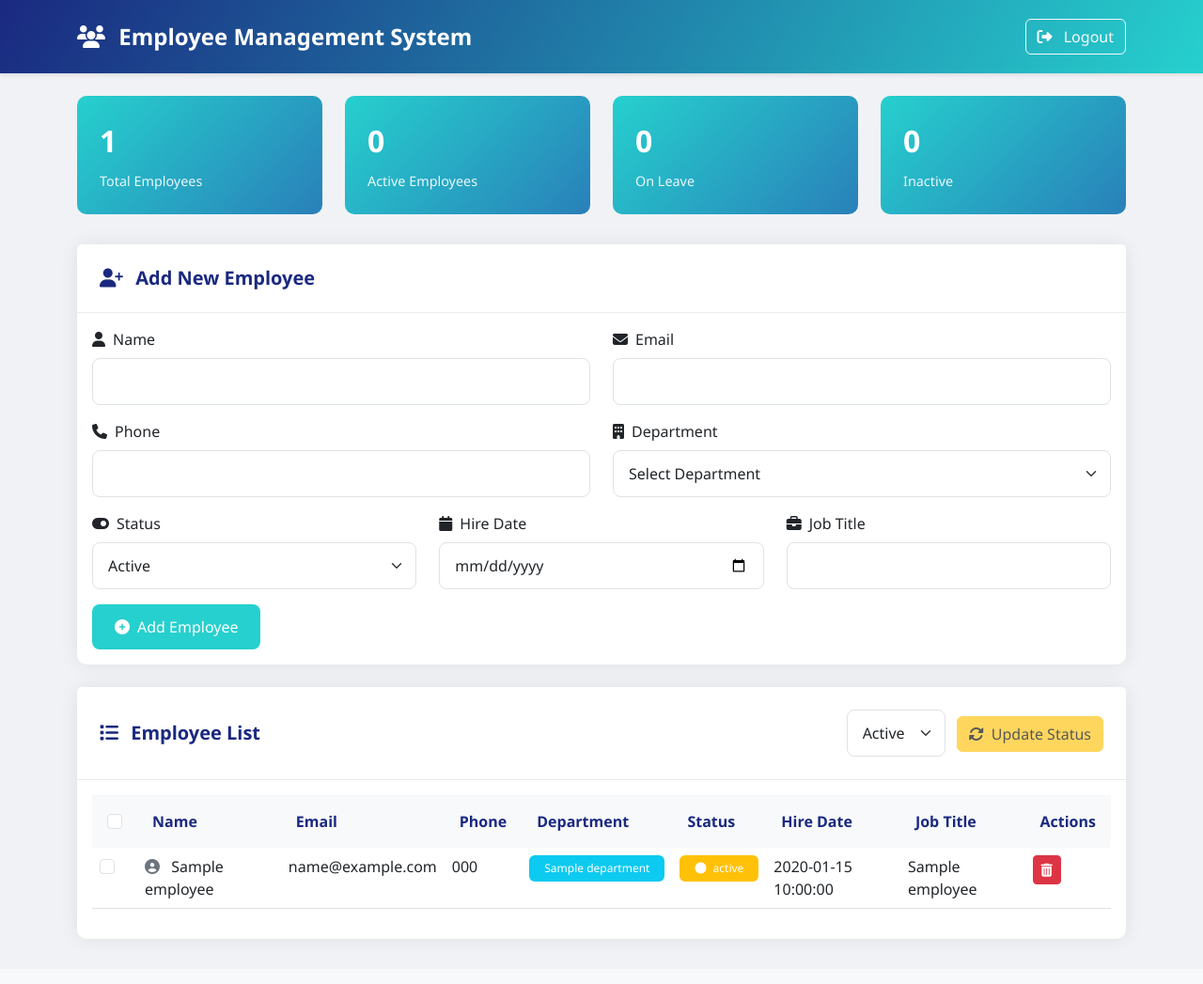
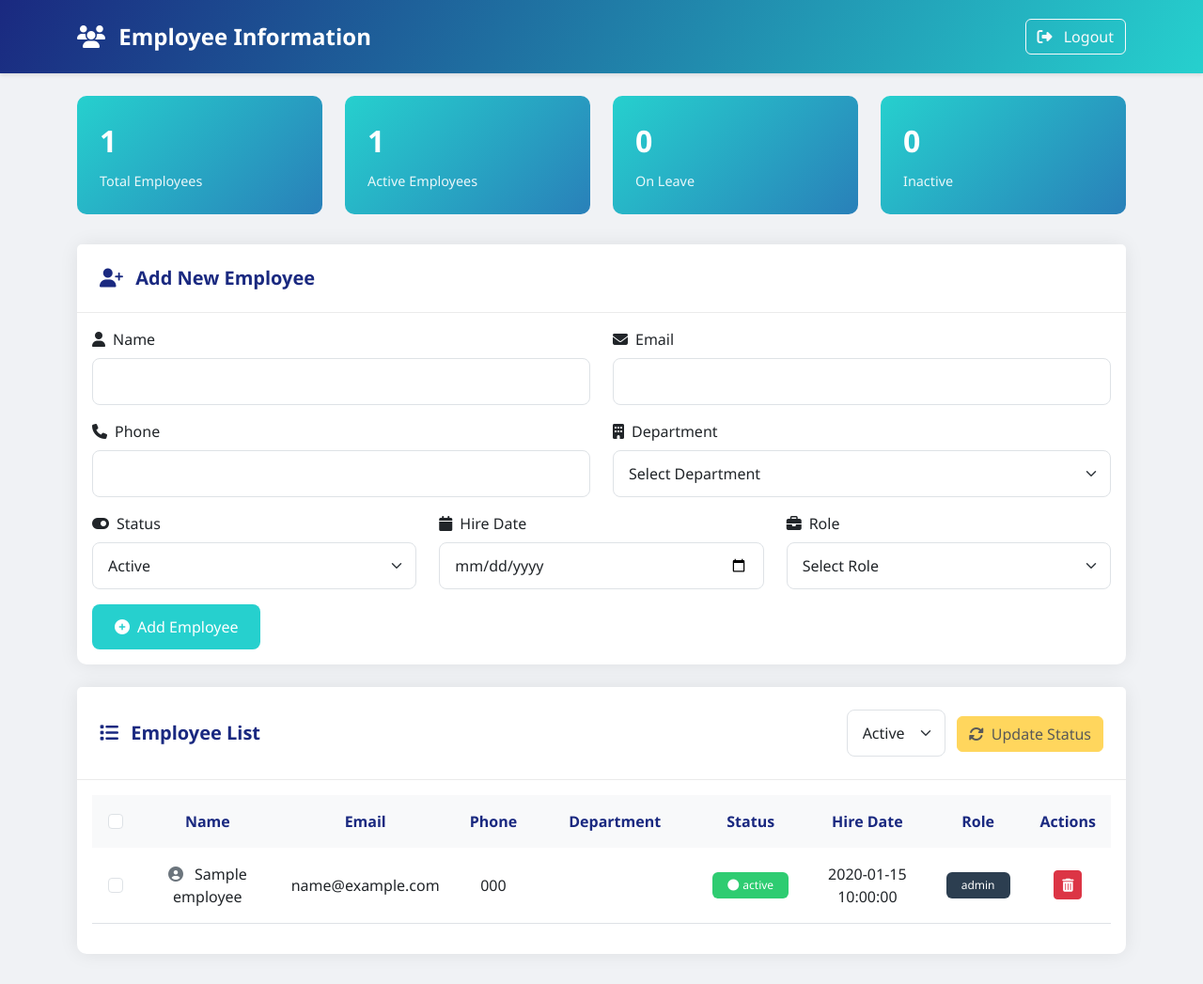
Before and after one commit to ChristoperDaniel/warehousemanagement, a CodeIgniter 4 app: the page made by app/Views/employee.php in a window 1280 px wide. Shown: the whole page at 94% size. Before the commit the page ends 1006 px from the top, so only its background shows below. Run offline with PHP 8.4 and a stand-in for CodeIgniter, Linux system fonts and the light colour scheme; the template is opened without the code that fills it: most values are stand-ins (such as "Sample title", 1, 10 or a date in 2020); some libraries are stand-ins or nearby versions.

Commit message:
edit employee

```diff
--- a/app/Models/Employee.php
+++ b/app/Models/Employee.php
@@ -9,7 +9,7 @@ class Employee extends Model
     protected $table = 'employee';
     protected $primaryKey = 'id';
     protected $allowedFields = [
-        'name', 'email', 'phone', 'department', 'status', 'hire_date', 'job_title',
+        'name', 'email', 'phone', 'department', 'status', 'hire_date', 'role',
     ];
     protected $useTimestamps = true; // Untuk created_at dan updated_at otomatis
 
--- a/app/Views/employee.php
+++ b/app/Views/employee.php
@@ -89,9 +89,80 @@
             padding: 1rem;
             font-weight: 600;
             color: var(--primary-color);
+            text-align: center; /* Center align header */
+            vertical-align: middle;
+        }
+        .table tbody td {
+            text-align: center; /* Center align all table cells */
+            vertical-align: middle;
+            padding: 1rem;
+        }
+
+        /* Adjust checkbox column */
+        .table th:first-child,
+        .table td:first-child {
+            width: 50px;
+            text-align: center;
+        }
+
+        /* Name column styling */
+        .table td .user-name {
+            display: flex;
+            align-items: center;
+            justify-content: center;
+            gap: 0.5rem;
+        }
+
+        /* Department Badge Colors */
+        .badge.dept-food {
+            background-color: #FF6B6B !important;
+            color: white;
+        }
+        .badge.dept-drink {
+            background-color: #4ECDC4 !important;
+            color: white;
+        }
+        .badge.dept-fashion {
+            background-color: #9B59B6 !important;
+            color: white;
+        }
+        .badge.dept-tools {
+            background-color: #3498DB !important;
+            color: white;
+        }
+
+        /* Status Badge Colors */
+        .badge.status-active {
+            background-color: #2ECC71 !important;
+            color: white;
+        }
+        .badge.status-on-leave {
+            background-color: #F1C40F !important;
+            color: white;
+        }
+        .badge.status-inactive {
+            background-color: #E74C3C !important;
+            color: white;
+        }
+
+        /* Role Badge Colors */
+        .badge.role-manager {
+            background-color: #8E44AD !important;
+            color: white;
+        }
+        .badge.role-admin {
+            background-color: #2C3E50 !important;
+            color: white;
+        }
+        .badge.role-staff {
+            background-color: #16A085 !important;
+            color: white;
         }
 
         .badge {
+            display: inline-flex;
+            align-items: center;
+            justify-content: center;
             padding: 0.5rem 1rem;
             border-radius: 6px;
             font-weight: 500;
@@ -99,6 +170,7 @@
 
         .action-buttons {
             display: flex;
+            justify-content: center;
             gap: 0.5rem;
         }
 
@@ -128,7 +200,7 @@
         <div class="container">
             <span class="navbar-brand">
                 <i class="fas fa-users me-2"></i>
-                Employee Management System
+                Employee Information
             </span>
             <div class="ms-auto">
                 <a href="/logout" class="btn btn-outline-light">
@@ -168,7 +240,7 @@
             <div class="col-md-3">
                 <div class="stats-card">
                     <div class="stats-number">
-                        <?= count(array_filter($employee, function($emp) { return $emp['status'] === 'Active'; })) ?>
+                        <?= count(array_filter($employee, function($emp) { return strtolower(str_replace(' ', '-', $emp['status'])) === 'active'; })) ?>
                     </div>
                     <div class="stats-label">Active Employees</div>
                 </div>
@@ -176,7 +248,7 @@
             <div class="col-md-3">
                 <div class="stats-card">
                     <div class="stats-number">
-                        <?= count(array_filter($employee, function($emp) { return $emp['status'] === 'On Leave'; })) ?>
+                        <?= count(array_filter($employee, function($emp) { return strtolower(str_replace(' ', '-', $emp['status'])) === 'on-leave'; })) ?>
                     </div>
                     <div class="stats-label">On Leave</div>
                 </div>
@@ -184,7 +256,7 @@
             <div class="col-md-3">
                 <div class="stats-card">
                     <div class="stats-number">
-                        <?= count(array_filter($employee, function($emp) { return $emp['status'] === 'Inactive'; })) ?>
+                        <?= count(array_filter($employee, function($emp) { return strtolower(str_replace(' ', '-', $emp['status'])) === 'inactive'; })) ?>
                     </div>
                     <div class="stats-label">Inactive</div>
                 </div>
@@ -238,8 +310,8 @@
                             </label>
                             <select class="form-select" id="status" name="status" required>
                                 <option value="Active">Active</option>
+                                <option value="On Leave">On Leave</option>
                                 <option value="Inactive">Inactive</option>
-                                <option value="On Leave">On Leave</option>
                             </select>
                         </div>
                         <div class="col-md-4 mb-3">
@@ -249,10 +321,15 @@
                             <input type="date" class="form-control" id="hire_date" name="hire_date" required>
                         </div>
                         <div class="col-md-4 mb-3">
-                            <label for="job_title" class="form-label">
-                                <i class="fas fa-briefcase me-2"></i>Job Title
+                            <label for="role" class="form-label">
+                                <i class="fas fa-briefcase me-2"></i>Role
                             </label>
-                            <input type="text" class="form-control" id="job_title" name="job_title" required>
+                            <select class="form-select" id="role" name="role" required>
+                                <option value="">Select Role</option>
+                                <option value="Manager">Manager</option>
+                                <option value="Admin">Admin</option>
+                                <option value="Staff">Staff</option>
+                            </select>
                         </div>
                     </div>
                     <button type="submit" class="btn btn-primary">
@@ -273,8 +350,8 @@
                     <form action="<?= base_url('employee/updateEmployee') ?>" method="post" class="d-inline" id="updateForm">
                         <select class="form-select d-inline-block w-auto me-2" name="updateStatus">
                             <option value="Active">Active</option>
+                            <option value="On Leave">On Leave</option>
                             <option value="Inactive">Inactive</option>
-                            <option value="On Leave">On Leave</option>
                         </select>
                         <button type="submit" class="btn btn-warning" id="updateBtn" disabled>
                             <i class="fas fa-sync-alt me-2"></i>Update Status
@@ -294,7 +371,7 @@
                                 <th>Department</th>
                                 <th>Status</th>
                                 <th>Hire Date</th>
-                                <th>Job Title</th>
+                                <th>Role</th>
                                 <th>Actions</th>
                             </tr>
                         </thead>
@@ -312,19 +389,22 @@
                                 <td><?= esc($emp['email']) ?></td>
                                 <td><?= esc($emp['phone']) ?></td>
                                 <td>
-                                    <span class="badge bg-info">
+                                    <span class="badge dept-<?= strtolower($emp['department']) ?>">
                                         <?= esc($emp['department']) ?>
                                     </span>
                                 </td>
                                 <td>
-                                    <span class="badge bg-<?= $emp['status'] === 'Active' ? 'success' :
-                                        ($emp['status'] === 'Inactive' ? 'danger' : 'warning') ?>">
+                                    <span class="badge status-<?= strtolower(str_replace(' ', '-', $emp['status'])) ?>">
                                         <i class="fas fa-circle me-1"></i>
                                         <?= esc($emp['status']) ?>
                                     </span>
                                 </td>
                                 <td><?= esc($emp['hire_date']) ?></td>
-                                <td><?= esc($emp['job_title']) ?></td>
+                                <td>
+                                    <span class="badge role-<?= strtolower($emp['role']) ?>">
+                                        <?= esc($emp['role']) ?>
+                                    </span>
+                                </td>
                                 <td>
                                     <form action="<?= base_url('employee/deleteEmployee') ?>" method="post" class="d-inline">
                                         <input type="hidden" name="id[]" value="<?= $emp['id'] ?>">
```
Also changed, not shown: app/Controllers/EmployeeController.php (+33 -4 lines).
